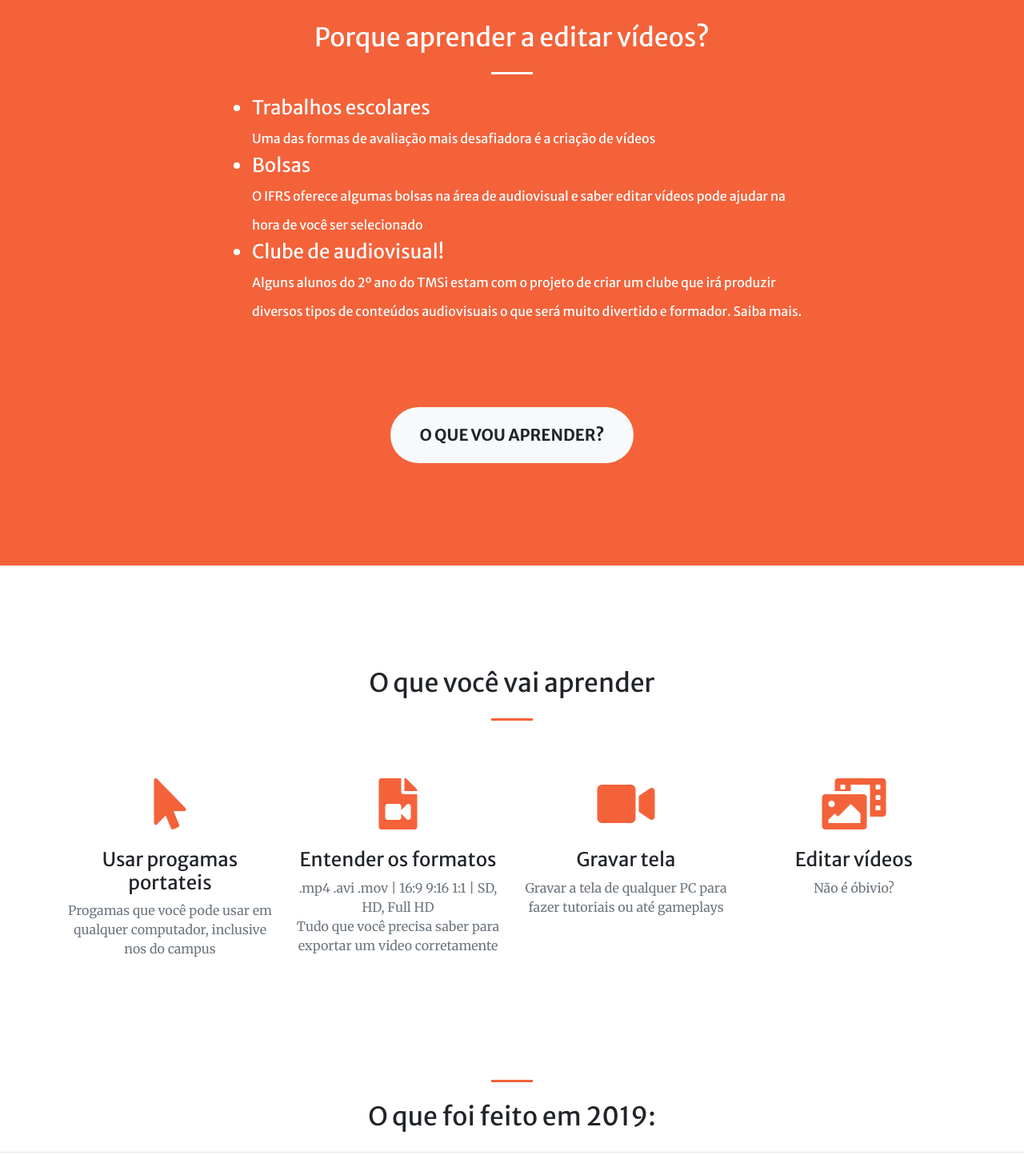
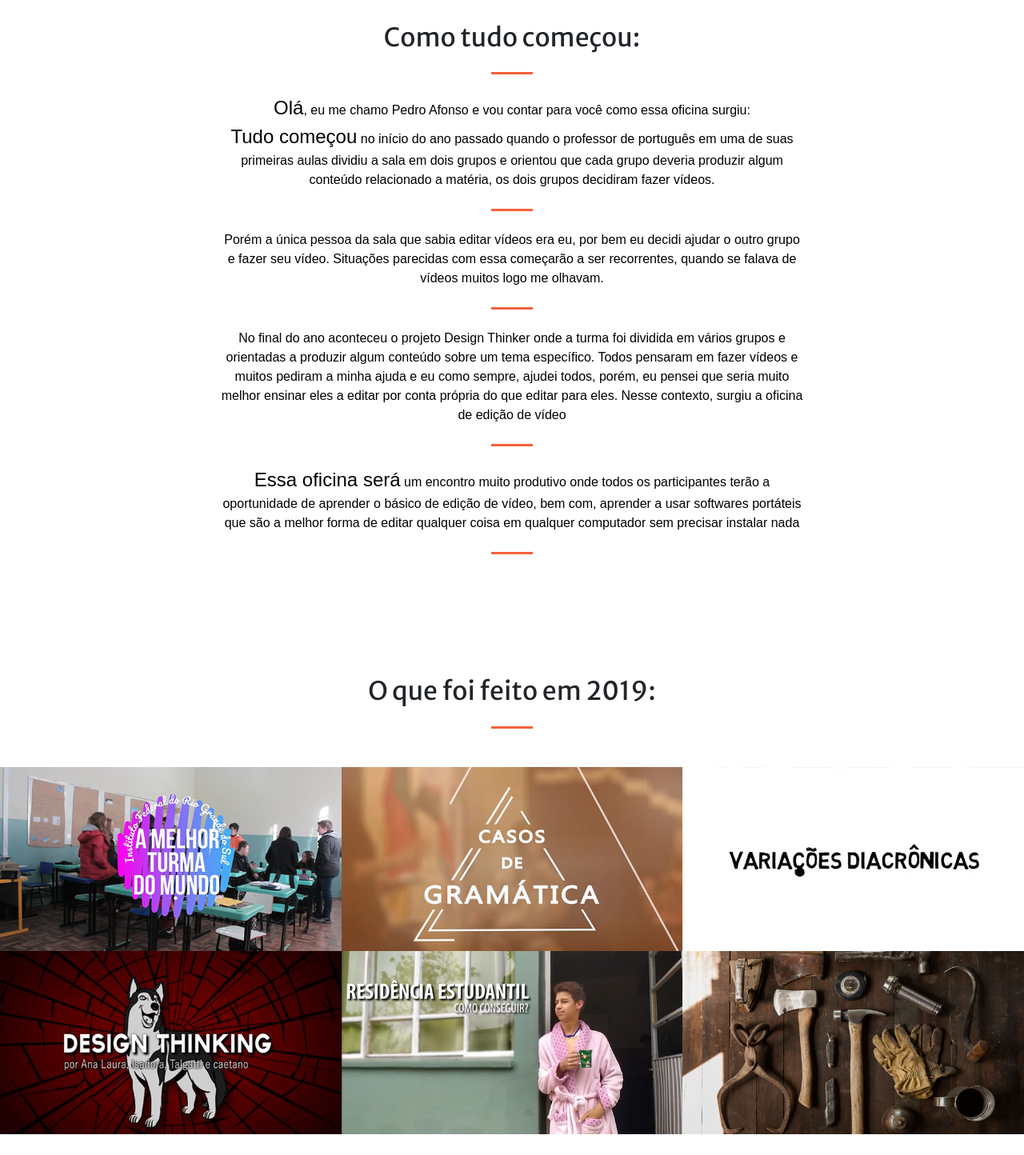
Before and after one commit to pedroaf0/oficina, a website with bundled scripts: page index.html in a window 1280 px wide. Shown: the part 900-2344 px from the top of the page at 80% size. Built offline with nearby package versions, Linux system fonts and the light colour scheme; files whose address does not match are found by name.

Commit message:
up to data

```diff
--- a/index.html
+++ b/index.html
@@ -123,75 +123,31 @@
   </header>
 
   <!-- About Section -->
-  <section class="page-section bg-primary" id="about">
+  <section class="page-section" id="about">
     <div class="container">
       <div class="row justify-content-center">
         <div class="col-lg-8 text-center">
-          <h2 class="text-white mt-0">Porque aprender a editar vídeos?</h2>
-          <hr class="divider light my-4">
-          <p class="text-white-50 mb-4">
-            <ul style='font-size: x-large ;color: white;text-align: left;font-family: "Merriweather Sans", -apple-system, BlinkMacSystemFont, "Segoe UI", Roboto, "Helvetica Neue", Arial, "Noto Sans", sans-serif, "Apple Color Emoji", "Segoe UI Emoji", "Segoe UI Symbol", "Noto Color Emoji";''>
-              <li>Trabalhos escolares</li>
-              <span style="font-size: medium;">Uma das formas de avaliação mais desafiadora é a criação de vídeos </span>
-              <li>Bolsas</li>
+          <h2 class="mt-0">Como tudo começou:</h2>
+          <hr class="divider my-4">
+           <p> <up>Olá</up>, eu me chamo Pedro Afonso e vou contar para você como essa oficina surgiu: <br>
+             <up>Tudo começou</up> no início do ano passado quando o professor de português em uma de suas primeiras aulas dividiu a sala em dois grupos e orientou que cada grupo deveria produzir algum conteúdo relacionado a matéria, os dois grupos decidiram fazer vídeos.</p>
+            <hr class="divider my-4">
+            <p> Porém a única pessoa da sala que sabia editar vídeos era eu, por bem eu decidi ajudar o outro grupo e fazer seu vídeo. Situações parecidas com essa começarão a ser recorrentes, quando se falava de vídeos muitos logo me olhavam.</p>
+            <hr class="divider my-4">
+            <p> No final do ano aconteceu o projeto Design Thinker onde a turma foi dividida em vários grupos e orientadas a produzir algum conteúdo sobre um tema específico. Todos pensaram em fazer vídeos e muitos pediram a minha ajuda e eu como sempre, ajudei todos, porém, eu pensei que seria muito melhor ensinar eles a editar por conta própria do que editar para eles. Nesse contexto, surgiu a oficina de edição de vídeo </p>
+            <hr class="divider my-4">
+            <p><up>Essa oficina será</up> um encontro muito produtivo onde todos os participantes terão a oportunidade de aprender o básico de edição de vídeo, bem com, aprender a usar softwares portáteis que são a melhor forma de editar qualquer coisa em qualquer computador sem precisar instalar nada</p>
+            <hr class="divider my-4">
 
-              <span style="font-size: medium;"> O IFRS oferece algumas bolsas na área de audiovisual e saber editar vídeos pode ajudar na hora de você ser selecionado</span>
-              <li>Clube de audiovisual!</li>
-              <span style="font-size: medium;">Alguns alunos do 2º ano do TMSi estam com o projeto de criar um clube que irá produzir diversos tipos de conteúdos audiovisuais o que será muito divertido e formador. <a class="a1" href="#"  > Saiba mais.</a></span>
-            </ul>
-            <br><br><br>
-
-          </p>
-          <a class="btn btn-light btn-xl js-scroll-trigger" href="#oque">O que vou aprender?</a>
           </div>
       </div>
     </div>
   </section>
-
-  <!-- Services Section -->
-  <section id="oque" class="page-section" >
-    <div class="container">
-      <h2 class="text-center mt-0">O que você vai aprender</h2>
-      <hr class="divider my-4">
-      <div class="row">
-        <div class="col-lg-3 col-md-6 text-center">
-          <div class="mt-5">
-            <i class="fa-4x fas fa-mouse-pointer text-primary mb-4"></i>
-            <h3 class="h4 mb-2">Usar progamas portateis</h3>
-            <p class="text-muted mb-0">Progamas que você pode usar em qualquer computador, inclusive nos do campus</p>
-          </div>
-        </div>
-        <div class="col-lg-3 col-md-6 text-center">
-          <div class="mt-5">
-            <i class="fas fa-4x fa-file-video text-primary mb-4"></i>
-            <h3 class="h4 mb-2">Entender os formatos</h3>
-            <p class="text-muted mb-0">.mp4 .avi .mov | 16:9 9:16 1:1 | SD, HD, Full HD<br>Tudo que você precisa saber para exportar um video corretamente</p>
-          </div>
-        </div>
-        <div class="col-lg-3 col-md-6 text-center">
-          <div class="mt-5">
-            <i class="fas fa-4x fa-video text-primary mb-4"></i>
-            <h3 class="h4 mb-2">Gravar tela </h3>
-            <p class="text-muted mb-0">Gravar a tela de qualquer PC para fazer tutoriais ou até gameplays</p>
-          </div>
-        </div>
-        <div class="col-lg-3 col-md-6 text-center">
-          <div class="mt-5">
-            <i class="fas fa-4x fa-photo-video text-primary mb-4"></i>
-            <h3 class="h4 mb-2">Editar vídeos</h3>
-            <p class="text-muted mb-0">Não é óbivio?</p>
-          </div>
-        </div>
-        </div>
-      </div>
-    </div>
-  </section>
-  <hr class="divider my-4">
-  <h2 class="text-center mt-0">O que foi feito em 2019:</h2>
-  <hr class="my-4">
-
  <!-- Portfolio Section -->
  <section id="portfolio">
+   <h2 class="text-center mt-0">O que foi feito em 2019:</h2>
+   <hr class="divider my-4">
+<br>
    <div class="container-fluid p-0">
     <div class="row no-gutters">
       <div class="col-lg-4 col-sm-6">
@@ -275,6 +231,46 @@
     </div>
   </div>
 </section>
+
+  <!-- Services Section -->
+  <section id="oque" class="page-section" >
+    <div class="container">
+      <h2 class="text-center mt-0">O que você vai aprender</h2>
+      <hr class="divider my-4">
+      <div class="row">
+        <div class="col-lg-3 col-md-6 text-center">
+          <div class="mt-5">
+            <i class="fa-4x fas fa-mouse-pointer text-primary mb-4"></i>
+            <h3 class="h4 mb-2">Usar progamas portateis</h3>
+            <p class="text-muted mb-0">Progamas que você pode usar em qualquer computador, inclusive nos do campus</p>
+          </div>
+        </div>
+        <div class="col-lg-3 col-md-6 text-center">
+          <div class="mt-5">
+            <i class="fas fa-4x fa-file-video text-primary mb-4"></i>
+            <h3 class="h4 mb-2">Entender os formatos</h3>
+            <p class="text-muted mb-0">.mp4 .avi .mov | 16:9 9:16 1:1 | SD, HD, Full HD<br>Tudo que você precisa saber para exportar um video corretamente</p>
+          </div>
+        </div>
+        <div class="col-lg-3 col-md-6 text-center">
+          <div class="mt-5">
+            <i class="fas fa-4x fa-video text-primary mb-4"></i>
+            <h3 class="h4 mb-2">Gravar tela </h3>
+            <p class="text-muted mb-0">Gravar a tela de qualquer PC para fazer tutoriais ou até gameplays</p>
+          </div>
+        </div>
+        <div class="col-lg-3 col-md-6 text-center">
+          <div class="mt-5">
+            <i class="fas fa-4x fa-photo-video text-primary mb-4"></i>
+            <h3 class="h4 mb-2">Editar vídeos</h3>
+            <p class="text-muted mb-0">Não é óbivio?</p>
+          </div>
+        </div>
+        </div>
+      </div>
+    </div>
+  </section>
+
 
   <!-- Call to Action Section -->
   <section id="services" class="page-section bg-dark text-white">
```
Also changed, not shown: css/creative.css. Lines whose indentation alone changed are shown as unchanged.
